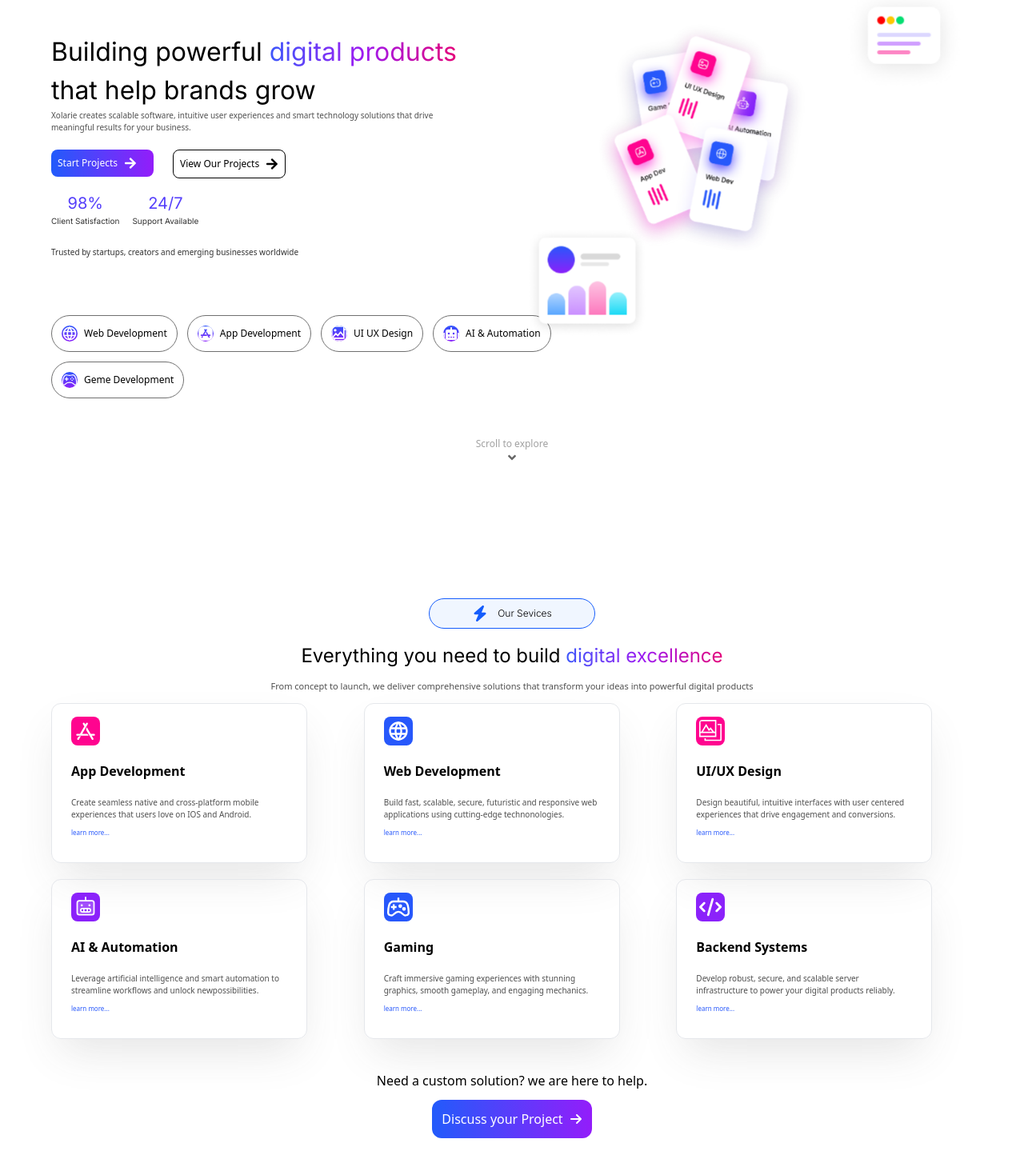
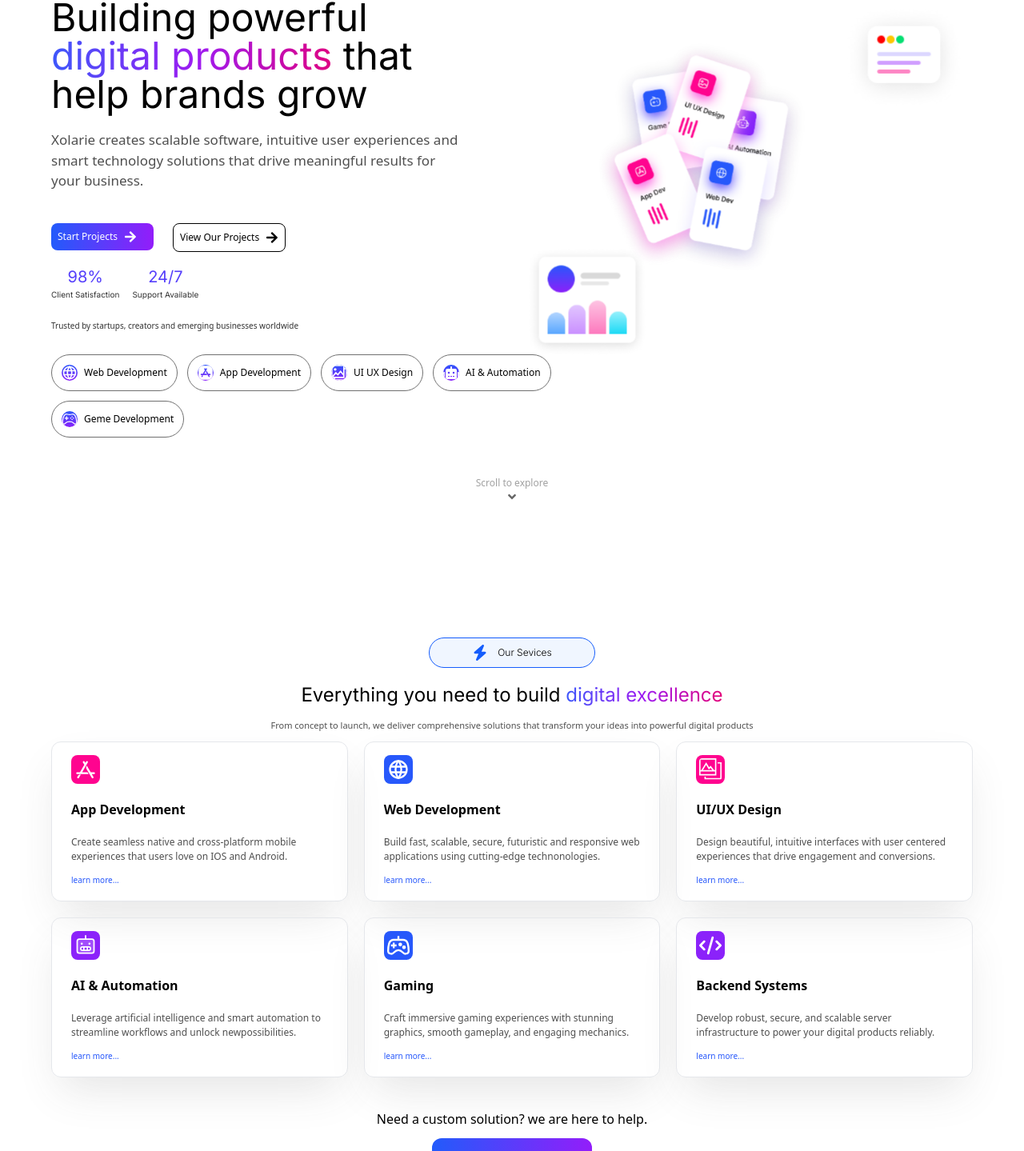
Before and after one commit to xolarie/xolarie-frontend, a React (Vite) app: page / in a window 1280 px wide. Shown: the part 200-1639 px from the top of the page at 80% size. Built offline with nearby package versions, Linux system fonts and the light colour scheme.

Commit message:
work on inproving responsiveness

```diff
--- a/src/components/Hero.jsx
+++ b/src/components/Hero.jsx
@@ -43,14 +43,14 @@ const Hero = () => {
         <div className="flex flex-col items-center md:flex-row">
           <div className="flex flex-col items-center md:items-start md:w-[40vw] md:mr-5">
             <div>
-              <h1 className="font-inter text-center text-[32px] mt-4 md:text-start">
+              <h1 className="font-inter text-center text-[32px] mt-4 md:text-start xl:text-5xl 2xl:text-6xl">
                 Building powerful{" "}
                 <span className="text-transparent bg-clip-text bg-gradient-to-r from-[#3D57FB] via-[#9E1BF1] to-[#E40079]">
                   digital products{" "}
                 </span>{" "}
                 that help brands grow
               </h1>
-              <p className="text-center font-iner text-[#4F4F4F] text-[12px] md:text-start md:text-[10px]">
+              <p className="text-center font-iner text-[#4F4F4F] text-[12px] md:text-start md:text-[10px] xl:text-[17px] lg:my-5">
                 Xolarie creates scalable software, intuitive user experiences
                 and smart technology solutions that drive meaningful results for
                 your business.
--- a/src/components/Services.jsx
+++ b/src/components/Services.jsx
@@ -7,7 +7,7 @@ import { Link } from "react-router-dom";
 const Services = () => {
   return (
     <>
-    <div className="flex flex-col items-center w-full">
+    <div className="flex flex-col items-center justify-center w-full">
         <div className="w-[50vw] text-[8px] rounded-3xl bg-[#F0F6FF] border-[#155DFC] border-[0.5px] font-inter px-8 py-2 flex flex-row justify-center gap-3 items-center md:w-52">
           <FaBolt  className="text-[20px] text-[#155DFC] " />
           <p className="font-light text-[12px]"> Our Sevices</p>
@@ -23,14 +23,14 @@ const Services = () => {
             From concept to launch, we deliver comprehensive solutions that transform your ideas into powerful digital products
           </p>
         </div>
-        <div className="md:w-full">
-          <ul className="flex flex-col gap-5 md:grid md:grid-cols-3 md:w-full">
+        <div className="flex items-center justify-center md:w-full">
+          <ul className="flex flex-col gap-5 md:grid md:grid-cols-3 md:place-items-center md:w-full">
             {servicesData.map((service, i) => (
-              <li key={i} className="h-[200px] border rounded-xl shadow-2xl shadow-[#48484826] p-4 md:w-52 lg:w-64 xl:w-80 xl:px-6">
+              <li key={i} className="h-[200px] flex flex-col border rounded-xl shadow-2xl shadow-[#48484826] p-4 xl:px-6 md:w-auto">
                 <service.icon className={`text-4xl text-white p-1 rounded-lg font-light`}   style={{ backgroundColor: service.color }}/>
                 <h1 className="font-semibold my-2 md:my-5">{service.title}</h1>
-                <p className="text-[12px] text-[#4F4F4F] md:text-[8px] lg:text-[10px]">{service.description}</p>
-                <Link to="/" className="text-sm text-[#2758FB] md:text-[8px]">learn more...</Link>
+                <p className="text-[12px] text-[#4F4F4F] md:text-[8px] lg:text-[10px] xl:text-[12px]">{service.description}</p>
+                <Link to="/" className="text-sm mt-auto text-[#2758FB] md:text-[8px] xl:text-[10px]">learn more...</Link>
               </li>
             ))}
           </ul>
```
